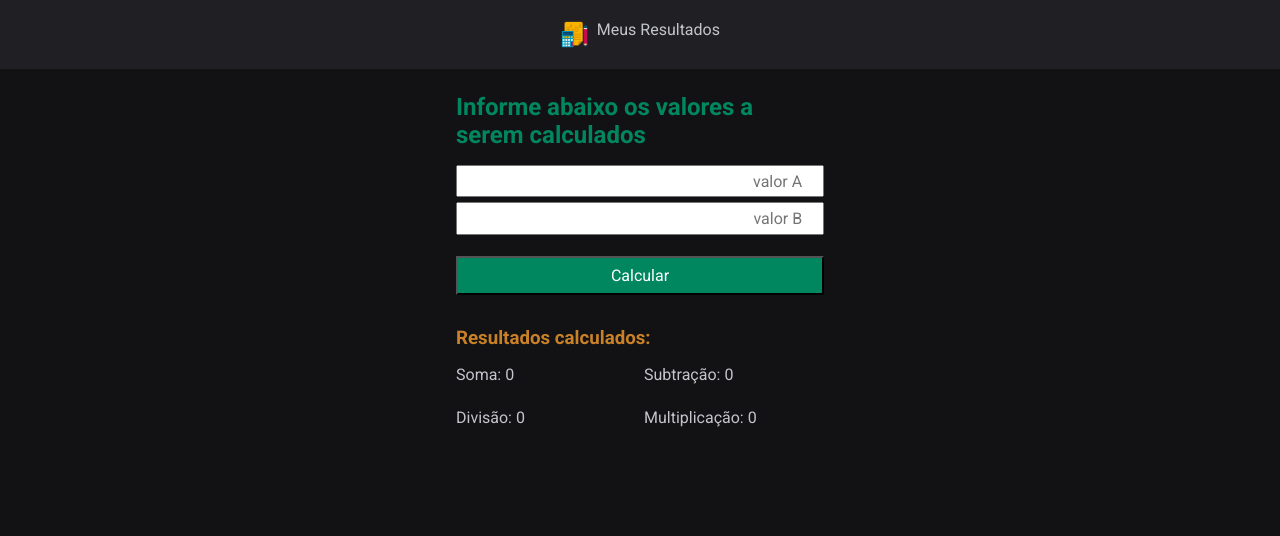
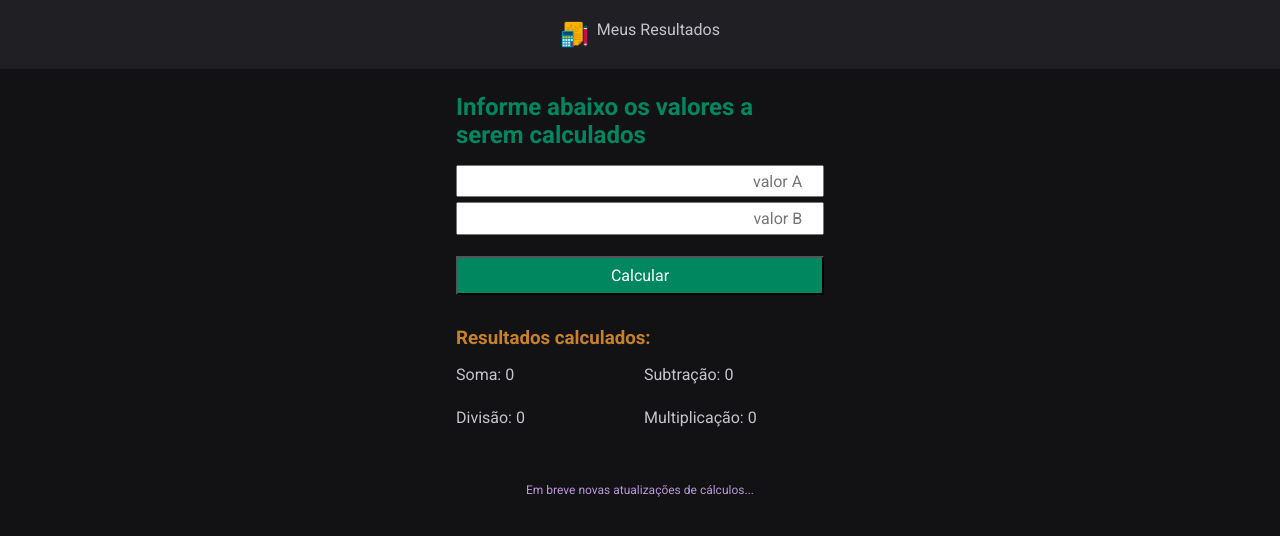
Before and after one commit to samuel2na/the-results, a React (Vite) app: page / in a window 1280 px wide. Shown: the top 536 px of the page. Built offline with nearby package versions, Linux system fonts and the light colour scheme.

Commit message:
applying notice of new updates

```diff
--- a/src/components/TheValues.jsx
+++ b/src/components/TheValues.jsx
@@ -60,6 +60,9 @@ export function TheValues(){
           <Results theTitle="Divisão: " theValue={valueDivision} />
           <Results theTitle="Multiplicação: " theValue={valueMultiplication} />
         </div>
+        <div className={styles.msgAtualizations}>
+          <label>Em breve novas atualizações de cálculos...</label>
+        </div>
       </div>
 
       {/* <div className={styles.anuncios}>
--- a/src/components/TheValues.module.css
+++ b/src/components/TheValues.module.css
@@ -61,3 +61,16 @@ h3 {
   color: var(--gray-600);
   margin-top: 3rem;
 }
+
+.msgAtualizations {
+  color: rgb(187, 151, 218);
+  margin-top: 3.5rem;
+  font-size: 12px;
+  display: flex;
+  justify-content: center;
+}
+
+.msgAtualizations label:hover {
+  color: rgb(150, 101, 196);
+  font-size: 14px;
+}
```
